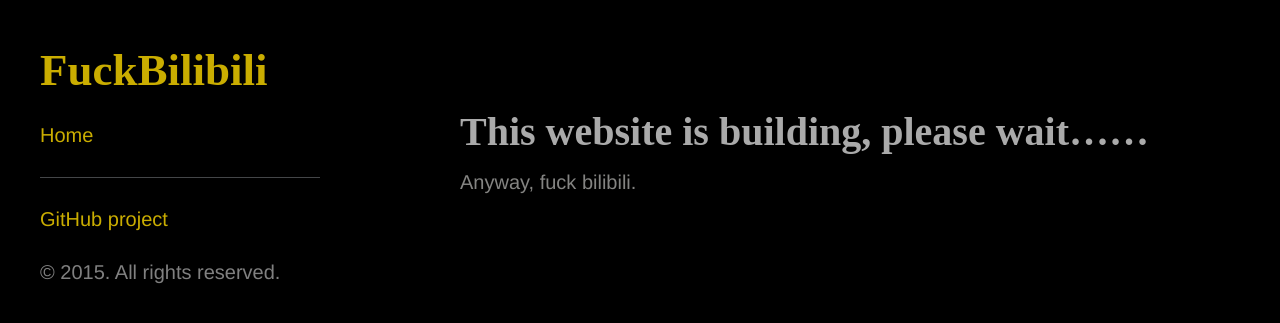
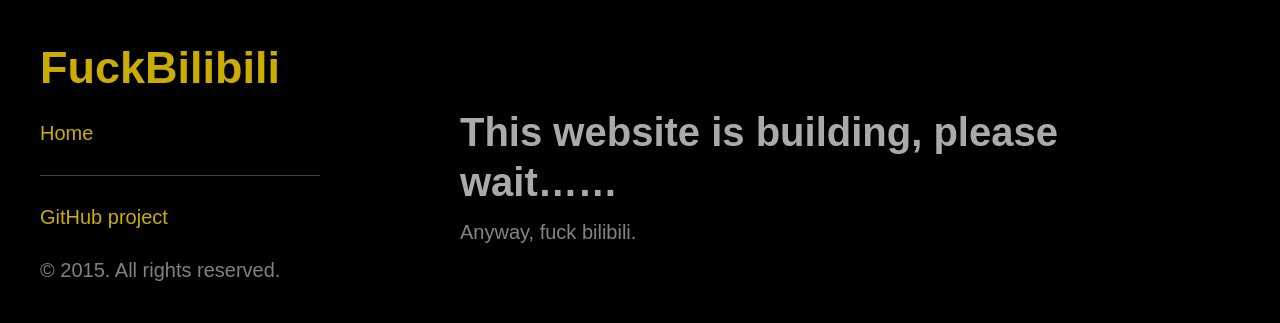
Before and after one commit to damahan/fuckbilibili.github.io, a Jekyll site: the page built from index.md, in a window 1280 px wide. Shown: the top 323 px of the page. Built offline with Jekyll 4.4.1, drawn with Linux system fonts in a browser that asks for light colours.

Commit message:
改进字体

```diff
--- a/_includes/head.html
+++ b/_includes/head.html
@@ -18,4 +18,10 @@
 
   <!-- RSS -->
   <link rel="alternate" type="application/rss+xml" title="RSS" href="/atom.xml">
+  <style>
+	body, p, h1, h2, h3, h4, h5, h6, h1 a, h2 a, h3 a, h4 a, h5 a, h6 a{
+		font-family: system-font, -webkit-system-font, -apple-system-font, "Source Sans Pro", "Source Han Sans SC", "Source Han Sans CN", "微软雅黑", Arial, sans-serif!important;
+	}
+	code{ font-family:Consolas, "Liberation Mono", Menlo, Courier, monospace!important; }
+  </style>
 </head>
```
